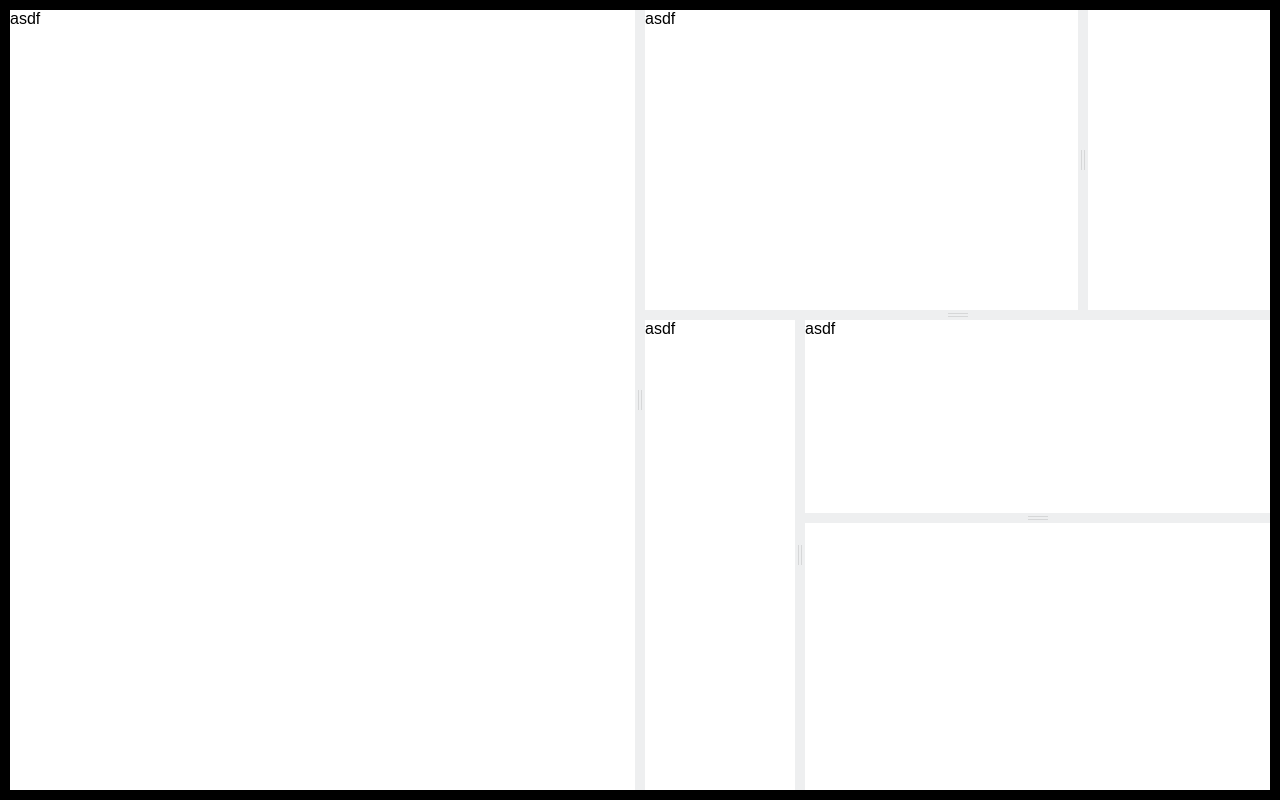
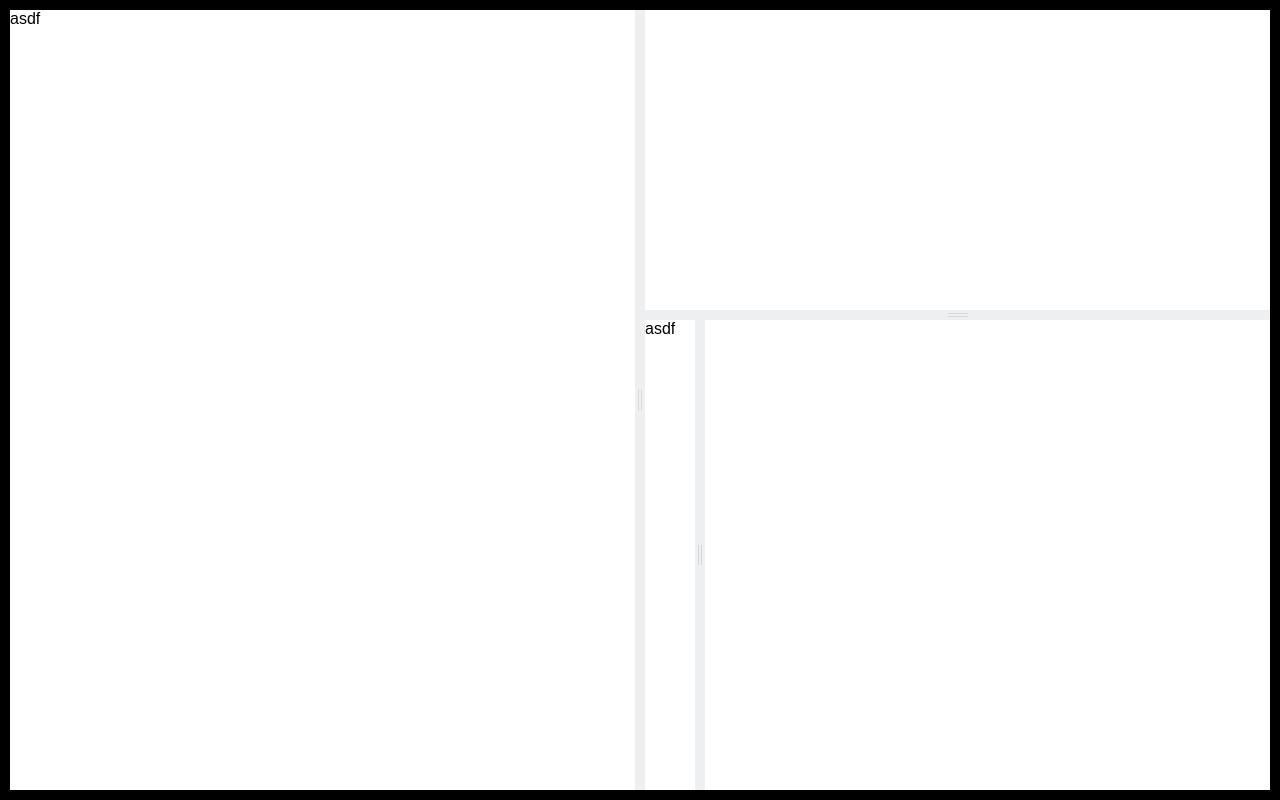
Before and after one commit to martinnov92/React-Split-Screen, a React (Create React App) app: page / in a window 1280 px wide. Built offline with nearby package versions, Linux system fonts and the light colour scheme.

Commit message:
one react child

```diff
--- a/src/App.tsx
+++ b/src/App.tsx
@@ -23,15 +23,10 @@ class App extends React.Component {
                             primaryPaneInitSize="70%"
                             group="splitter"
                         >
-                            <div>
-                                <div>
-                                    asdf
-                                </div>
-                            </div>
-                            <div></div>
+                            <div>Pouze jeden pane</div>
                         </SplitScreen>
                         <SplitScreen
-                            primaryPaneInitSize="150px"
+                            primaryPaneInitSize="50px"
                             group="splitter"
                         >
                             <div>
@@ -39,18 +34,7 @@ class App extends React.Component {
                                     asdf
                                 </div>
                             </div>
-                            <SplitScreen
-                                primaryPaneInitSize="150px"
-                                vertical={false}
-                                group="splitterVertical"
-                            >
-                                <div>
-                                    <div>
-                                        asdf
-                                    </div>
-                                </div>
-                                <div></div>
-                            </SplitScreen>
+                            <div></div>
                         </SplitScreen>
                     </SplitScreen>
                 </SplitScreen>
--- a/src/SplitScreen/SplitScreen.tsx
+++ b/src/SplitScreen/SplitScreen.tsx
@@ -5,7 +5,8 @@ import { unselect } from './';
 import './index.css';
 
 // [ ] funkční resize
-// [ ] window resize event listener
+// [x] window resize event listener
+// [x] vyřešit zobrazení pouze jednoho potomka
 // [x] vypočítání šířky primaryPane z primaryPaneInitSize
 // [x] vypočítání poměru stran z primaryPaneInitSize - doladit
 // [ ] post poned resize
@@ -81,6 +82,7 @@ export default class SplitScreen extends React.Component<SplitScreenProps, Split
         this.getInitPaneSize = this.getInitPaneSize.bind(this);
         this.handleMouseDown = this.handleMouseDown.bind(this);
         this.handleMouseMove = this.handleMouseMove.bind(this);
+        this.getChildrenCount = this.getChildrenCount.bind(this);
         this.handleResizeEvent = this.handleResizeEvent.bind(this);
         this.handleDraggingEvent = this.handleDraggingEvent.bind(this);
         this.getCalculatedInitSize = this.getCalculatedInitSize.bind(this);
@@ -95,7 +97,7 @@ export default class SplitScreen extends React.Component<SplitScreenProps, Split
         // add calculation on resize
         window.addEventListener('resize', this.handleResizeEvent);
         window.addEventListener('RSSStartDragging', this.getPanesRatio);
-        window.addEventListener('RSSDragging', this.handleDraggingEvent);
+        window.addEventListener('RSSDragging', (evt: CustomEvent) => this.handleDraggingEvent(evt));
     }
 
     handleMouseDown(evt: React.MouseEvent<HTMLDivElement> | any) {
@@ -103,7 +105,7 @@ export default class SplitScreen extends React.Component<SplitScreenProps, Split
             return;
         }
 
-        const event = new CustomEvent('RSSStartDragging', {
+        const event: CustomEvent = new CustomEvent('RSSStartDragging', {
             detail: {
                 group: this.props.group
             }
@@ -207,7 +209,7 @@ export default class SplitScreen extends React.Component<SplitScreenProps, Split
             secondaryPaneSize
         } = this.state;
 
-        const childrenCount = React.Children.count(children);
+        const childrenCount = this.getChildrenCount();
         const layoutClassName = [
             'rss-layout',
             !vertical ? 'rss-horizontal' : null,
@@ -253,19 +255,26 @@ export default class SplitScreen extends React.Component<SplitScreenProps, Split
                             {children[1]}
                         </SplitPane>
                     ]
-                    : <SplitPane>{children && children[0]}</SplitPane>
+                    : <SplitPane
+                        key={'rss-pane-single'}
+                        style={primaryPaneStyle}
+                    >
+                        {children && children[0]}
+                    </SplitPane>
                 }
             </div>
         );
     }
 
-    // get init width of pane (componentDidMount)
+    // get init width of pane (componentDidMount), or call on custom resize event
     getInitPaneSize(size?: number, ext?: string) {
         const { primaryPaneInitSize, vertical } = this.props;
+        const childrenCount = this.getChildrenCount();
         const testPX = new RegExp('%', 'gi');
-        let initSize = 0;
-        let sizeExt = '';
+        let initSize = 100;
+        let sizeExt = '%';
 
+        if (childrenCount > 1) {
             if (typeof primaryPaneInitSize === 'string') {
                 // get size in %
                 if (testPX.test(primaryPaneInitSize)) {
@@ -279,13 +288,18 @@ export default class SplitScreen extends React.Component<SplitScreenProps, Split
             } else {
                 return console.warn('Please provide string for primaryPaneInitSize prop.');
             }
+        }
 
         // get calculated width of primary pane
         const primaryPaneSize = this.getCalculatedInitSize(size || initSize, ext || sizeExt);
-        const secondaryPaneSize =
+        let secondaryPaneSize = 0;
+
+        if (childrenCount > 1) {
+            secondaryPaneSize =
                 vertical
                 ? this.getLayoutBoundingClientRect().width - this.getResizerBoundingClientRect().width - primaryPaneSize
                 : this.getLayoutBoundingClientRect().height - this.getResizerBoundingClientRect().height - primaryPaneSize;
+        }
 
         this.setState({
             primaryPaneSize,
@@ -294,15 +308,25 @@ export default class SplitScreen extends React.Component<SplitScreenProps, Split
     }
 
     getCalculatedInitSize(size: number = 0, type: string = 'px'): number {
+        const { vertical } = this.props;
+        const childrenCount = this.getChildrenCount();
         const getSplitterSize = this.getLayoutBoundingClientRect();
-        const { vertical } = this.props;
         let calculatedSize = 0;
+        let resizerSize = 0;
+
+        if (childrenCount > 1) {
+            if (vertical) {
+                resizerSize = this.getResizerBoundingClientRect().width / 2;
+            } else {
+                resizerSize = this.getResizerBoundingClientRect().height / 2;
+            }
+        }
 
         if (type === '%') {
             // get calculated primary pane width from percentage
             calculatedSize = vertical
-            ? (getSplitterSize.width * (size / 100)) - (this.getResizerBoundingClientRect().width / 2)
-            : (getSplitterSize.height * (size / 100)) - (this.getResizerBoundingClientRect().height / 2);
+            ? (getSplitterSize.width * (size / 100)) - resizerSize
+            : (getSplitterSize.height * (size / 100)) - resizerSize;
         }
 
         if (type === 'px') {
@@ -328,16 +352,16 @@ export default class SplitScreen extends React.Component<SplitScreenProps, Split
     }
 
     // event handlers
-    handleDraggingEvent(evt?: any) {
+    handleDraggingEvent(evt?: CustomEvent) {
         const { dragging, ratio, pristine } = this.state;
         const { vertical } = this.props;
 
-        if (pristine) {
+        if (pristine || !evt) {
             // if splitter is untouched use default init proportion
             return this.getInitPaneSize();
         }
 
-        if (!dragging && (this.props.group === evt.group)) {
+        if (!dragging && (this.props.group === evt.detail.group)) {
             if (vertical === evt.detail.vertical) {
                 // TODO: check for same splitter group so other splitters won't get resized
                 this.getInitPaneSize(ratio && (ratio.paneOne || 0), '%');
@@ -356,21 +380,17 @@ export default class SplitScreen extends React.Component<SplitScreenProps, Split
         return this.getInitPaneSize((ratio || 0), '%');
     }
 
-    // getters
-    getLayoutBoundingClientRect() {
-        return ReactDOM.findDOMNode(this.layout).getBoundingClientRect();
-    }
-
-    getResizerBoundingClientRect() {
-        return ReactDOM.findDOMNode(this.resizer).getBoundingClientRect();
-    }
-
     getPanesRatio() {
         // get calculated ratio for later use when resize event is fired
+        let resizerSize = 0;
         const { vertical } = this.props;
         const { primaryPaneSize } = this.state;
+        const childrenCount = this.getChildrenCount();
         const layoutSize = vertical ? this.getLayoutBoundingClientRect().width : this.getLayoutBoundingClientRect().height;
-        const resizerSize = vertical ? this.getResizerBoundingClientRect().width : this.getResizerBoundingClientRect().height;
+
+        if (childrenCount > 1) {
+            resizerSize = vertical ? this.getResizerBoundingClientRect().width : this.getResizerBoundingClientRect().height;
+        }
 
         const ratio = {
             paneOne: (((primaryPaneSize || 0) + (resizerSize / 2)) * 100) / layoutSize
@@ -382,4 +402,17 @@ export default class SplitScreen extends React.Component<SplitScreenProps, Split
 
         return ratio;
     }
+
+    // getters
+    getLayoutBoundingClientRect() {
+        return ReactDOM.findDOMNode(this.layout).getBoundingClientRect();
     }
+
+    getResizerBoundingClientRect() {
+        return ReactDOM.findDOMNode(this.resizer).getBoundingClientRect();
+    }
+
+    getChildrenCount() {
+        return this.props.children ? React.Children.count(this.props.children) : 0;
+    }
+}
```
Lines whose indentation alone changed are shown as unchanged.
